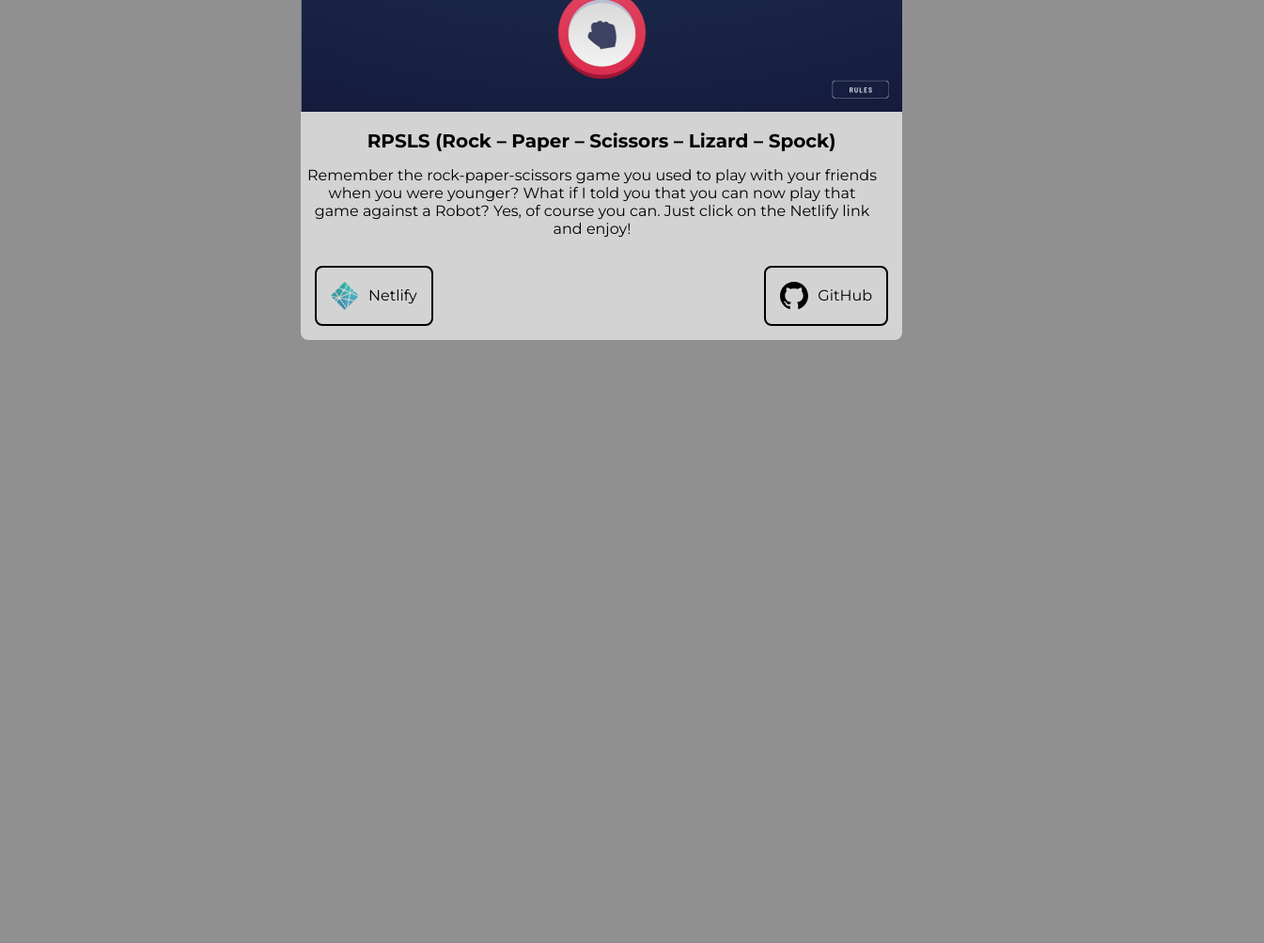
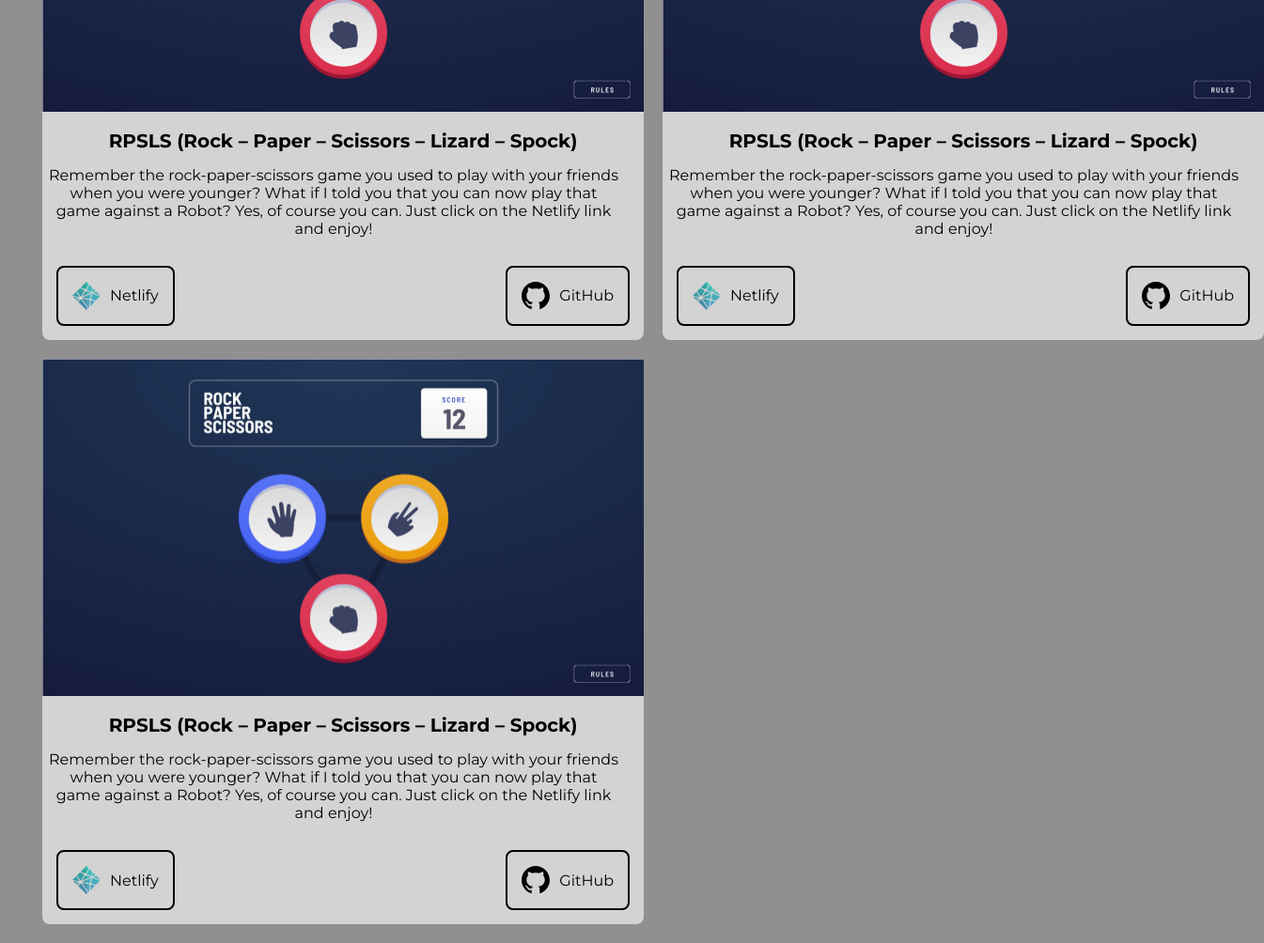
Before and after one commit to shadowrappro/myportfolio, a plain HTML site: page pages/projects.html in a window 1280 px wide. Shown: the part 380-1384 px from the top of the page at 94% size, 1345 px wide, since content can reach past the window. Before the commit the page ends 800 px from the top, so only its background shows below. Drawn offline with Linux system fonts and the light colour scheme.

Commit message:
edited projects page

```diff
--- a/css/style.css
+++ b/css/style.css
@@ -199,48 +199,6 @@
     font-weight: bold;
 }
 
-/* PROJECTS PAGE */
-
-.projects-page {
-    background-color: #909090;
-}
-
-.projects-section {
-    display: flex;
-    align-items: center;
-    justify-content: center;
-}
-
-.pr-container {
-    width: fit-content;
-    height: fit-content;
-    color: black;
-    border-radius: 8px;
-    background-color: #d3d3d3;
-    padding-bottom: 15px;
-}
-
-.pr-container > h4 {
-    padding-top: 15px;
-    text-align: center;
-    font-family: "Montserrat";
-    font-size: 20px;
-    margin-bottom: 15px;
-}
-
-.pr-list {
-    list-style: none;
-}
-
-.pr-container > p{
-    font-family: "Montserrat";
-    text-align:center;
-    width: 620px;
-    padding-left: 5px;
-    padding-right: 5px;
-    padding-bottom: 30px;
-}
-
 .links {
     display: flex;
     padding-left: 15px;
@@ -289,3 +247,48 @@
     background-color: rgb(0, 247, 255);
     transition: 0.7s ease;
 }
+
+/* PROJECTS PAGE */
+
+.projects-page {
+    background-color: #909090;
+}
+
+.projects-section {
+    padding-left: 45px;
+    padding-bottom: 20px;
+    display: grid;
+    gap: 20px;
+    justify-content: space-between;
+    grid-template-columns: repeat(2, 1fr);
+}
+
+.pr-container {
+    width: fit-content;
+    height: fit-content;
+    color: black;
+    border-radius: 8px;
+    background-color: #d3d3d3;
+    padding-bottom: 15px;
+}
+
+.pr-container > h4 {
+    padding-top: 15px;
+    text-align: center;
+    font-family: "Montserrat";
+    font-size: 20px;
+    margin-bottom: 15px;
+}
+
+.pr-list {
+    list-style: none;
+}
+
+.pr-container > p{
+    font-family: "Montserrat";
+    text-align:center;
+    width: 620px;
+    padding-left: 5px;
+    padding-right: 5px;
+    padding-bottom: 30px;
+}
--- a/pages/projects.html
+++ b/pages/projects.html
@@ -47,6 +47,44 @@
                 </li>
             </ul>
         </div>
+
+        <div class="projects">
+            <ul class="pr-ul">
+                <li class="pr-list">
+                    <div class="pr-container">
+                        <img src="../img/tosh-qaychi-project.jpg" width="640px" alt="">
+                        <h4>RPSLS (Rock – Paper – Scissors – Lizard – Spock)</h4>
+                        <p>
+                            Remember the rock-paper-scissors game you used to play with your friends when you were younger? What if I told you that you can now play that game against a Robot? Yes, of course you can. Just click on the Netlify link and enjoy!
+                        </p>
+
+                        <span class="links">
+                            <a class="netlify" target="_blank" href="https://botirdev-rock-paper-scissors.netlify.app/"><img src="../img/icons8-netlify-48.png" width="30px" alt="netlify-icon"> Netlify</a>
+                            <a class="github" target="_blank" href="https://github.com/shadowrappro/tosh-qaychi"><img src="../img/github-icon.svg" width="30px" alt=""> GitHub</a>
+                        </span>
+                    </div>
+                </li>
+            </ul>
+        </div>
+
+        <div class="projects">
+            <ul class="pr-ul">
+                <li class="pr-list">
+                    <div class="pr-container">
+                        <img src="../img/tosh-qaychi-project.jpg" width="640px" alt="">
+                        <h4>RPSLS (Rock – Paper – Scissors – Lizard – Spock)</h4>
+                        <p>
+                            Remember the rock-paper-scissors game you used to play with your friends when you were younger? What if I told you that you can now play that game against a Robot? Yes, of course you can. Just click on the Netlify link and enjoy!
+                        </p>
+
+                        <span class="links">
+                            <a class="netlify" target="_blank" href="https://botirdev-rock-paper-scissors.netlify.app/"><img src="../img/icons8-netlify-48.png" width="30px" alt="netlify-icon"> Netlify</a>
+                            <a class="github" target="_blank" href="https://github.com/shadowrappro/tosh-qaychi"><img src="../img/github-icon.svg" width="30px" alt=""> GitHub</a>
+                        </span>
+                    </div>
+                </li>
+            </ul>
+        </div>
     </section>
 </body>
 </html>
```
